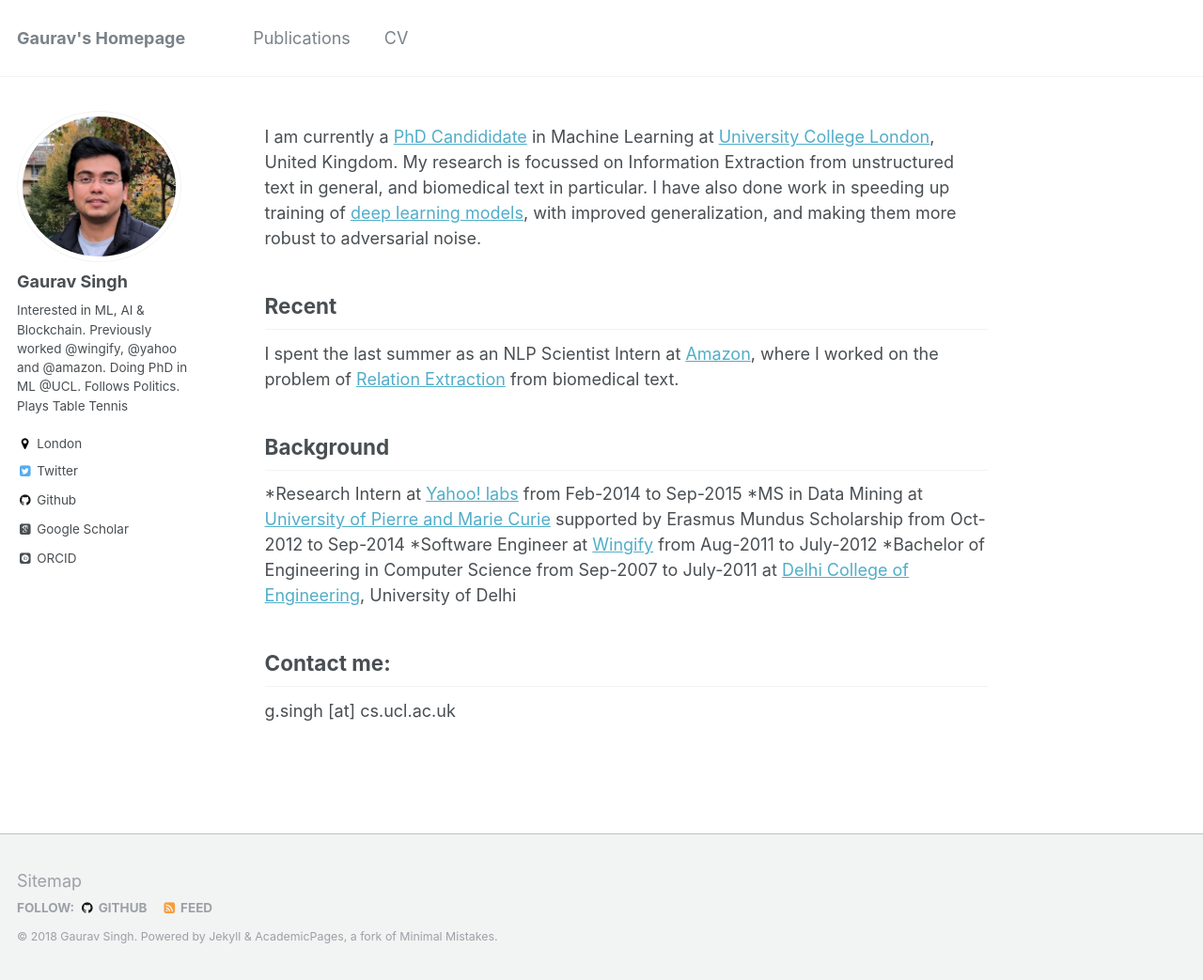
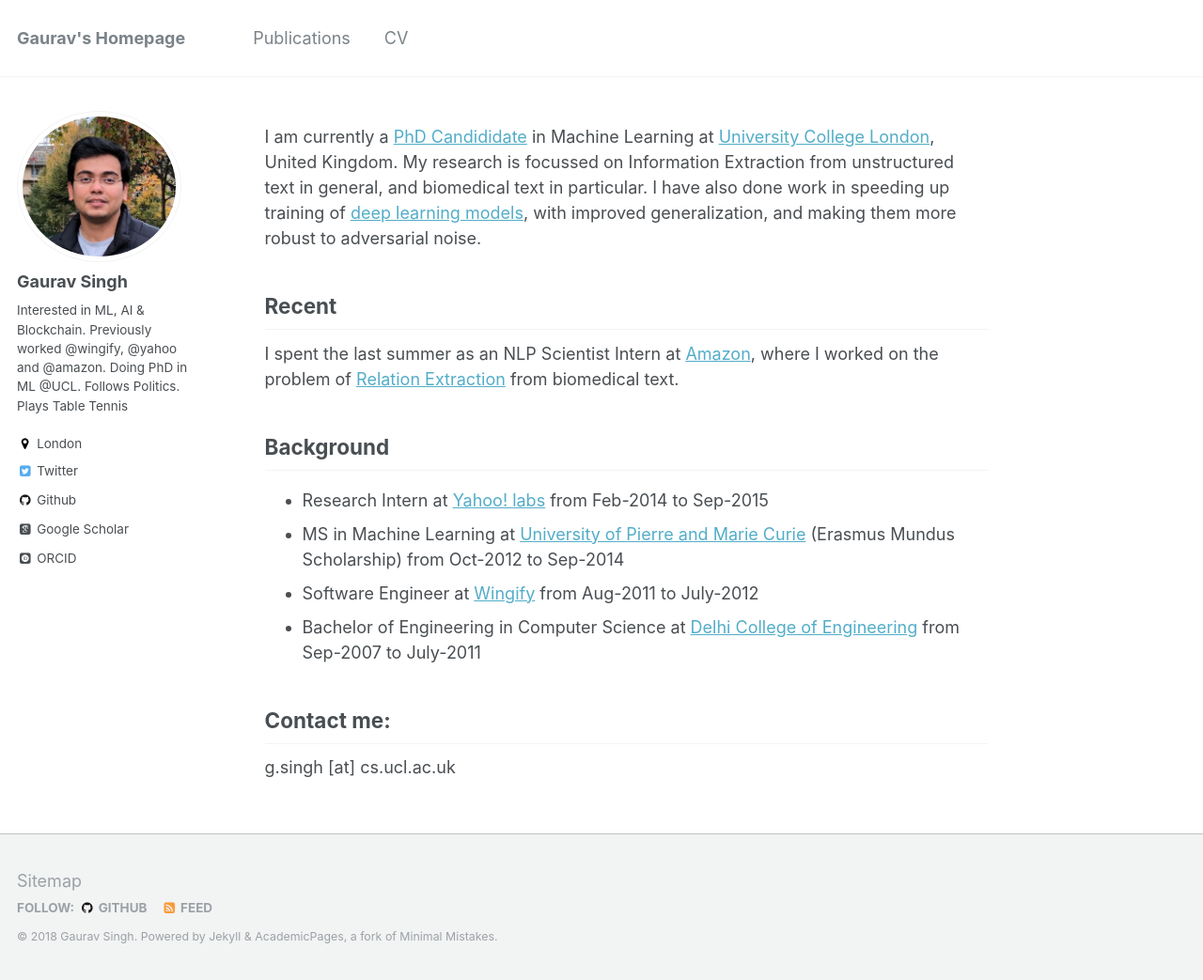
Before and after one commit to gauravsc/gauravsc.github.io, a Jekyll site: the page built from _pages/about.md, in a window 1280 px wide and 1043 px high. Shown: the whole window at 94% size. Built offline with Jekyll 4.4.1, drawn with Linux system fonts in a browser that asks for light colours; some web fonts are replaced.

Commit message:
small fix in anchor tag

```diff
--- a/_pages/about.md
+++ b/_pages/about.md
@@ -16,10 +16,10 @@ I spent the last summer as an NLP Scientist Intern at <a href ="https://www.amaz
 
 Background
 ------
-*Research Intern at <a href ="https://research.yahoo.com/">Yahoo! labs</a> from Feb-2014 to Sep-2015
-*MS in Data Mining at <a href = "http://www.upmc.fr/en/">University of Pierre and Marie Curie</a> supported by Erasmus Mundus Scholarship from Oct-2012 to Sep-2014
-*Software Engineer at <a href="http://wingify.com/">Wingify</a> from Aug-2011 to July-2012
-*Bachelor of Engineering in Computer Science from Sep-2007 to July-2011 at <a href="http://dtu.ac.in/">Delhi College of Engineering</a>, University of Delhi
+* Research Intern at <a href ="https://research.yahoo.com/">Yahoo! labs</a> from Feb-2014 to Sep-2015
+* MS in Machine Learning at <a href = "http://www.upmc.fr/en/">University of Pierre and Marie Curie</a> (Erasmus Mundus Scholarship) from Oct-2012 to Sep-2014
+* Software Engineer at <a href="http://wingify.com/">Wingify</a> from Aug-2011 to July-2012
+* Bachelor of Engineering in Computer Science at <a href="http://dtu.ac.in/">Delhi College of Engineering</a> from Sep-2007 to July-2011
 
 
 
```
